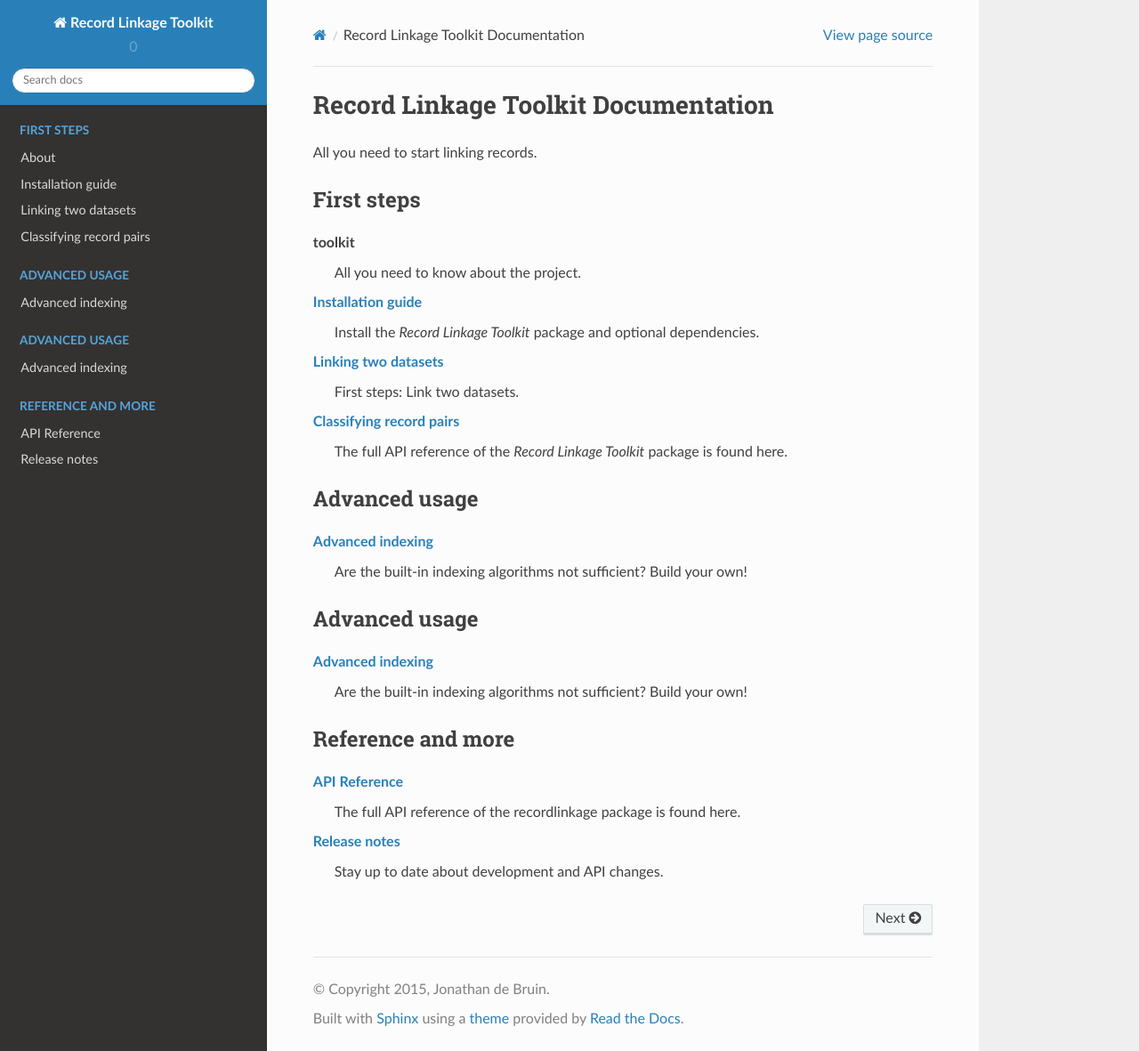
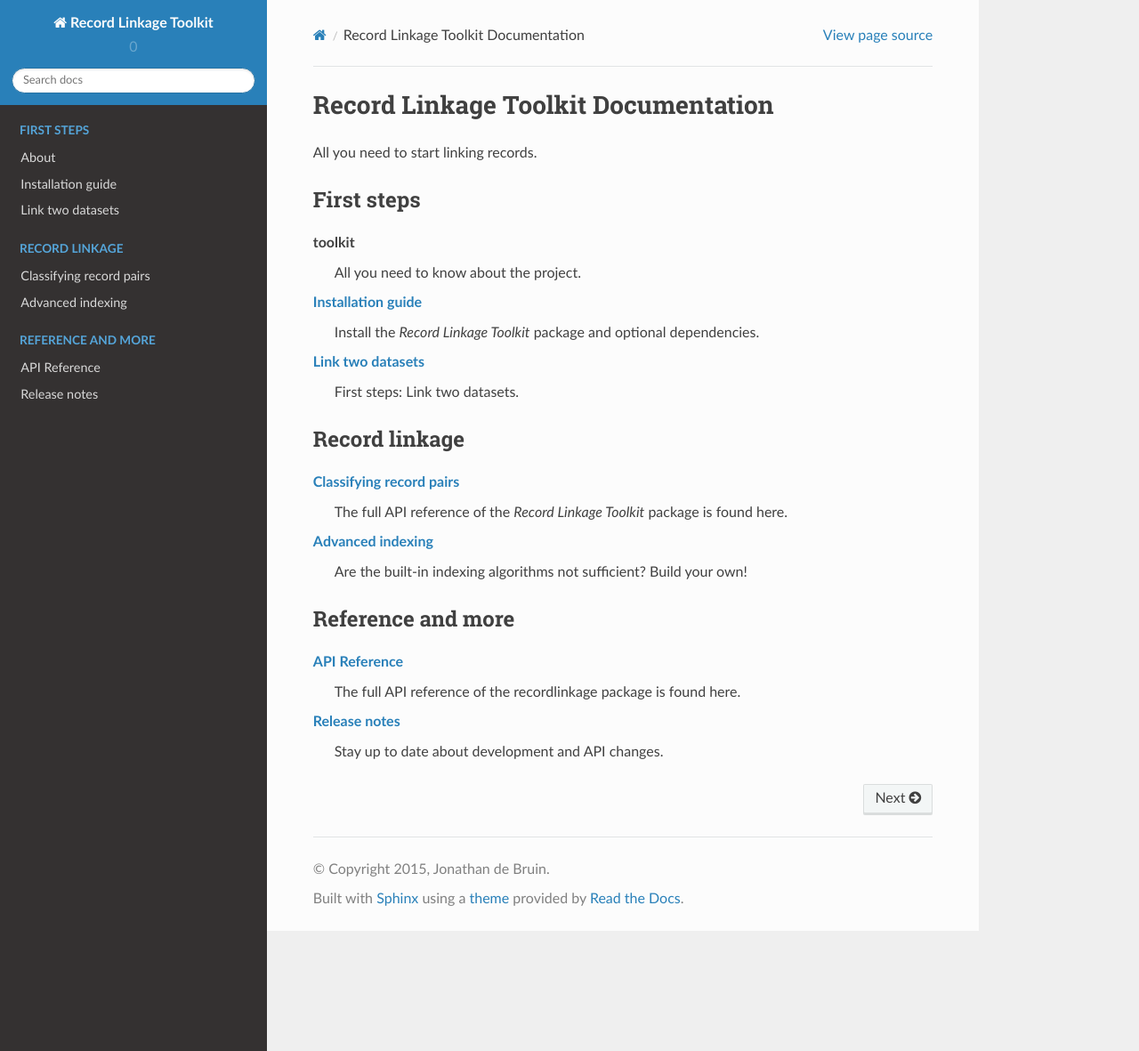
Before and after one commit to J535D165/recordlinkage, a Sphinx documentation site: the page built from docs/index.rst, in a window 1280 px wide and 1181 px high. Shown: the whole window at 89% size. Built offline with Sphinx 7.4.7 and the Read the Docs theme 2.0.0, drawn with Linux system fonts in a browser that asks for light colours.

Commit message:
Update the simple link example

```diff
--- a/docs/index.rst
+++ b/docs/index.rst
@@ -26,35 +25,22 @@ First steps
 :doc:`notebooks/link_two_dataframes`
 	First steps: Link two datasets.
 
+Record linkage
+==============
+
+.. toctree::
+	:caption: Record linkage
+	:maxdepth: 2
+	:hidden:
+
+	notebooks/classifiers.ipynb
+	notebooks/advanced_indexing.ipynb
+
 :doc:`notebooks/classifiers`
 	The full API reference of the `Record Linkage Toolkit` package is found here.
 
-Advanced usage
-==============
-
-.. toctree::
-	:caption: Advanced usage
-	:maxdepth: 2
-	:hidden:
-
-	notebooks/advanced_indexing.ipynb
-
 :doc:`notebooks/advanced_indexing`
 	Are the built-in indexing algorithms not sufficient? Build your own!
-
-Advanced usage
-==============
-
-.. toctree::
-	:caption: Advanced usage
-	:maxdepth: 2
-	:hidden:
-
-	notebooks/advanced_indexing.ipynb
-
-:doc:`notebooks/advanced_indexing`
-	Are the built-in indexing algorithms not sufficient? Build your own!
-
 
 Reference and more
 ==================
```
Also changed, not shown: other parts of docs/index.rst (+0 -1 lines), docs/notebooks/link_two_dataframes.ipynb.
